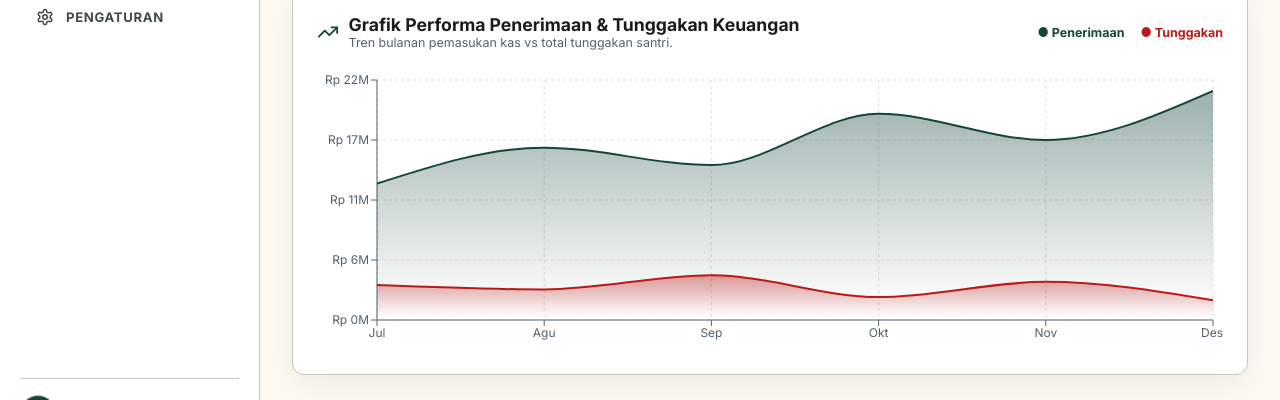
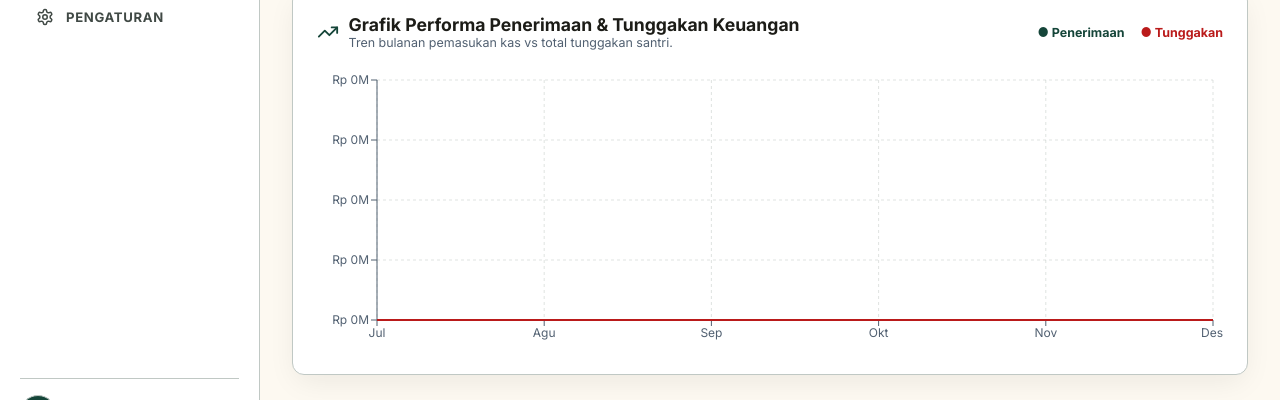
Before and after one commit to Atnan49/Saku_Santri_NextJs, a Next.js app: page /admin/dashboard in a window 1280 px wide. Shown: the part 299-699 px from the top of the page. Built offline with nearby package versions, Linux system fonts and the light colour scheme; no server answers.

Commit message:
fix: reset chart data to 0 Rp when database is empty

```diff
--- a/app/(dashboard)/admin/dashboard/page.tsx
+++ b/app/(dashboard)/admin/dashboard/page.tsx
@@ -35,12 +35,12 @@ import {
 } from "recharts";
 
 const chartData = [
-  { bulan: "Jul", penerimaan: 12500000, tunggakan: 3200000 },
-  { bulan: "Agu", penerimaan: 15800000, tunggakan: 2800000 },
-  { bulan: "Sep", penerimaan: 14200000, tunggakan: 4100000 },
-  { bulan: "Okt", penerimaan: 18900000, tunggakan: 2100000 },
-  { bulan: "Nov", penerimaan: 16500000, tunggakan: 3500000 },
-  { bulan: "Des", penerimaan: 21000000, tunggakan: 1800000 },
+  { bulan: "Jul", penerimaan: 0, tunggakan: 0 },
+  { bulan: "Agu", penerimaan: 0, tunggakan: 0 },
+  { bulan: "Sep", penerimaan: 0, tunggakan: 0 },
+  { bulan: "Okt", penerimaan: 0, tunggakan: 0 },
+  { bulan: "Nov", penerimaan: 0, tunggakan: 0 },
+  { bulan: "Des", penerimaan: 0, tunggakan: 0 },
 ];
 
 export default function AdminDashboardPage() {
```
